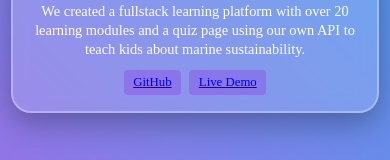
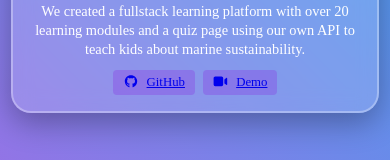
Before and after one commit to Laufley/portfolio, a React (Vite) app: page /portfolio/projects in a window 390 px wide. Shown: the part 692-852 px from the top of the page. Built offline with nearby package versions, Linux system fonts and the light colour scheme.

Commit message:
improve links on carousel

```diff
--- a/package.json
+++ b/package.json
@@ -15,6 +15,8 @@
     "@fortawesome/fontawesome-free": "^7.1.0",
     "@fortawesome/fontawesome-svg-core": "^7.1.0",
     "@fortawesome/free-brands-svg-icons": "^7.1.0",
+    "@fortawesome/free-regular-svg-icons": "^7.1.0",
+    "@fortawesome/free-solid-svg-icons": "^7.1.0",
     "@fortawesome/react-fontawesome": "^3.1.0",
     "react": "^18.3.1",
     "react-dom": "^18.3.1",
--- a/src/Components/carousel.css
+++ b/src/Components/carousel.css
@@ -212,6 +212,7 @@
 
 .project-link:hover {
   background: rgba(137, 43, 226, 0.5);
+  color: white;
 }
 
 /* Responsive - Mobile */
@@ -290,6 +291,7 @@
     padding: 0.4rem 0.8rem;
     font-size: 0.9rem;
   }
+
 }
 
 /* Large laptops and desktops */
@@ -383,6 +385,10 @@
   #button-next {
     left: 82%;
   }
+  .project-link:hover {
+  background: rgba(137, 43, 226, 0.5);
+  color: white;
+}
 }
 
 /* Mobile */
@@ -465,6 +471,10 @@
     padding: 0.3rem 0.6rem;
     font-size: 0.8rem;
   }
+  .project-link:click {
+    background: rgba(137, 43, 226, 0.5);
+    color: white;
+  }
 }
 
 /* Small Mobile Phones */
--- a/src/Components/carousel.tsx
+++ b/src/Components/carousel.tsx
@@ -1,6 +1,12 @@
 import React, { useState } from 'react';
 import { ProjectType } from './Projects';
 import './carousel.css';
+import { FontAwesomeIcon } from '@fortawesome/react-fontawesome';
+import { fab } from '@fortawesome/free-brands-svg-icons';
+import { faVideo } from '@fortawesome/free-solid-svg-icons';
+import { library } from '@fortawesome/fontawesome-svg-core';
+
+library.add(fab, faVideo);
 
 interface CarouselProps {
   projects: ProjectType[];
@@ -93,21 +99,13 @@ const Carousel: React.FC<CarouselProps> = ({ projects }) => {
         </div>
         <p className="project-info">{projects[currentProjectIndex].info}</p>
         <div className="project-links">
-          <a
-            href={projects[currentProjectIndex].github_link}
-            target="_blank"
-            rel="noopener noreferrer"
-            className="project-link"
-          >
-            GitHub
+          <a href="https://github.com/Laufley" target="_blank" rel="noopener noreferrer" className="project-link">
+            <FontAwesomeIcon icon={["fab","github"]} />
+            <span style={{ marginLeft: '8px' }}>GitHub</span>
           </a>
-          <a
-            href={projects[currentProjectIndex].demo_link}
-            target="_blank"
-            rel="noopener noreferrer"
-            className="project-link"
-          >
-            Live Demo
+          <a href={projects[currentProjectIndex].demo_link} target="_blank" rel="noopener noreferrer" className="project-link">
+            <FontAwesomeIcon icon={faVideo} />
+            <span style={{ marginLeft: '8px' }}>Demo</span>
           </a>
         </div>
       </div>
```
Also changed, not shown: 1 other file (tests, documents, lock files or other folders).
